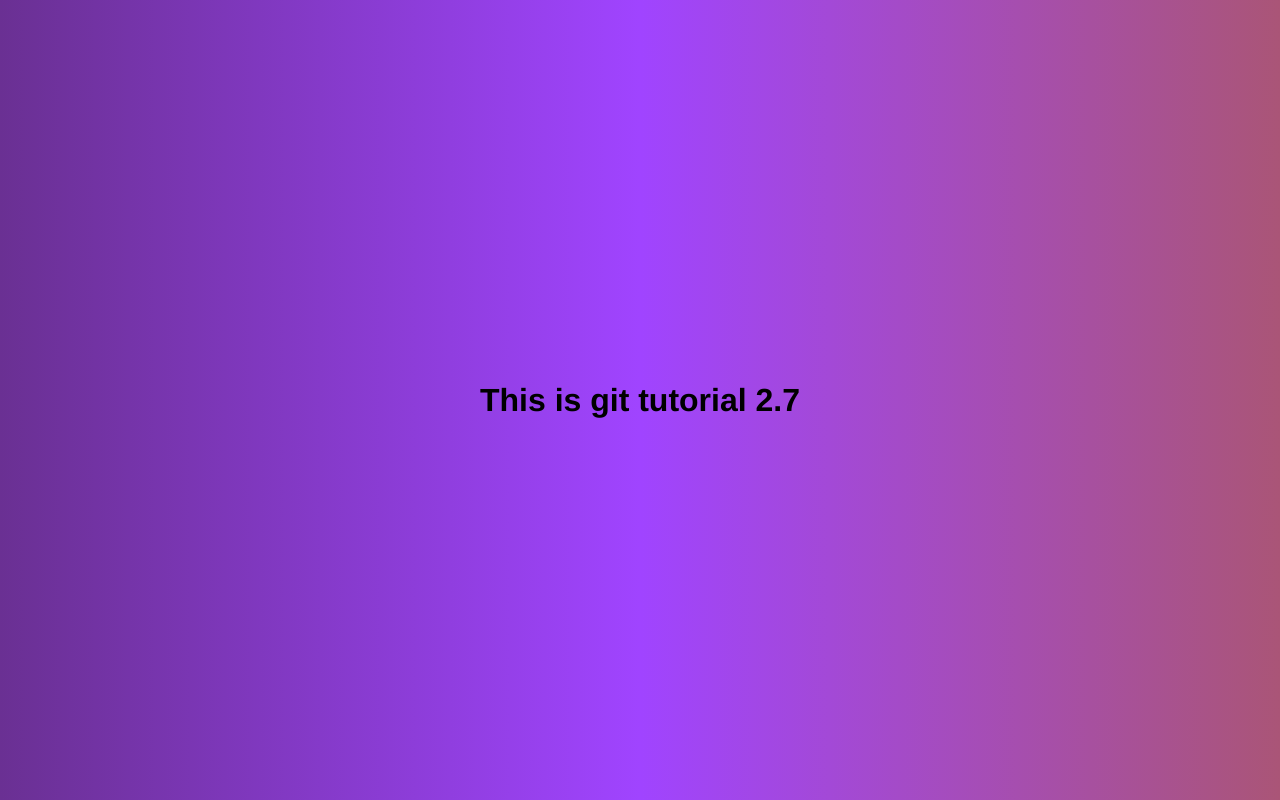
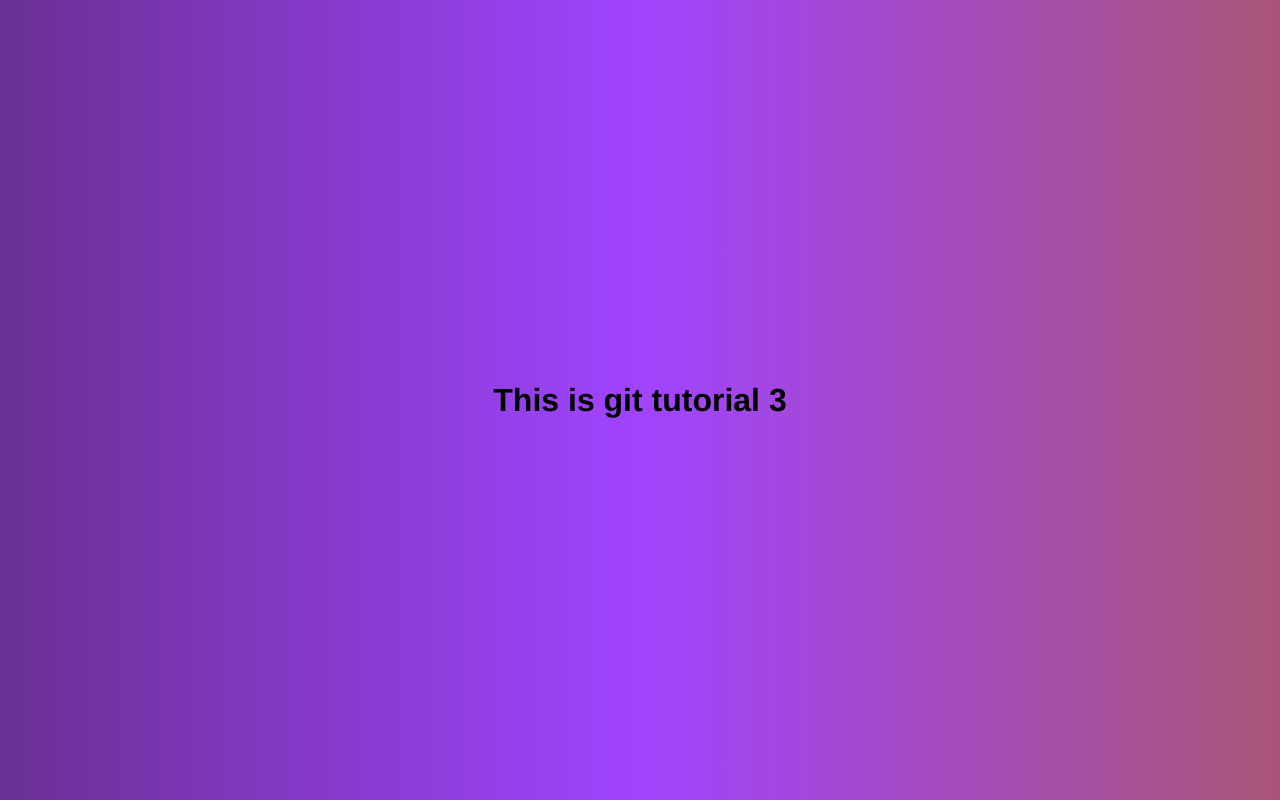
Before and after one commit to aniruddha-it/my-repo, a plain HTML site: page index.html in a window 1280 px wide. Drawn offline with Linux system fonts and the light colour scheme.

Commit message:
change version

```diff
--- a/index.html
+++ b/index.html
@@ -7,6 +7,6 @@
     <link rel="stylesheet" href="style.css">
 </head>
 <body>
-    <h1>This is git tutorial 2.7</h1>
+    <h1>This is git tutorial 3</h1>
 </body>
 </html>
```
